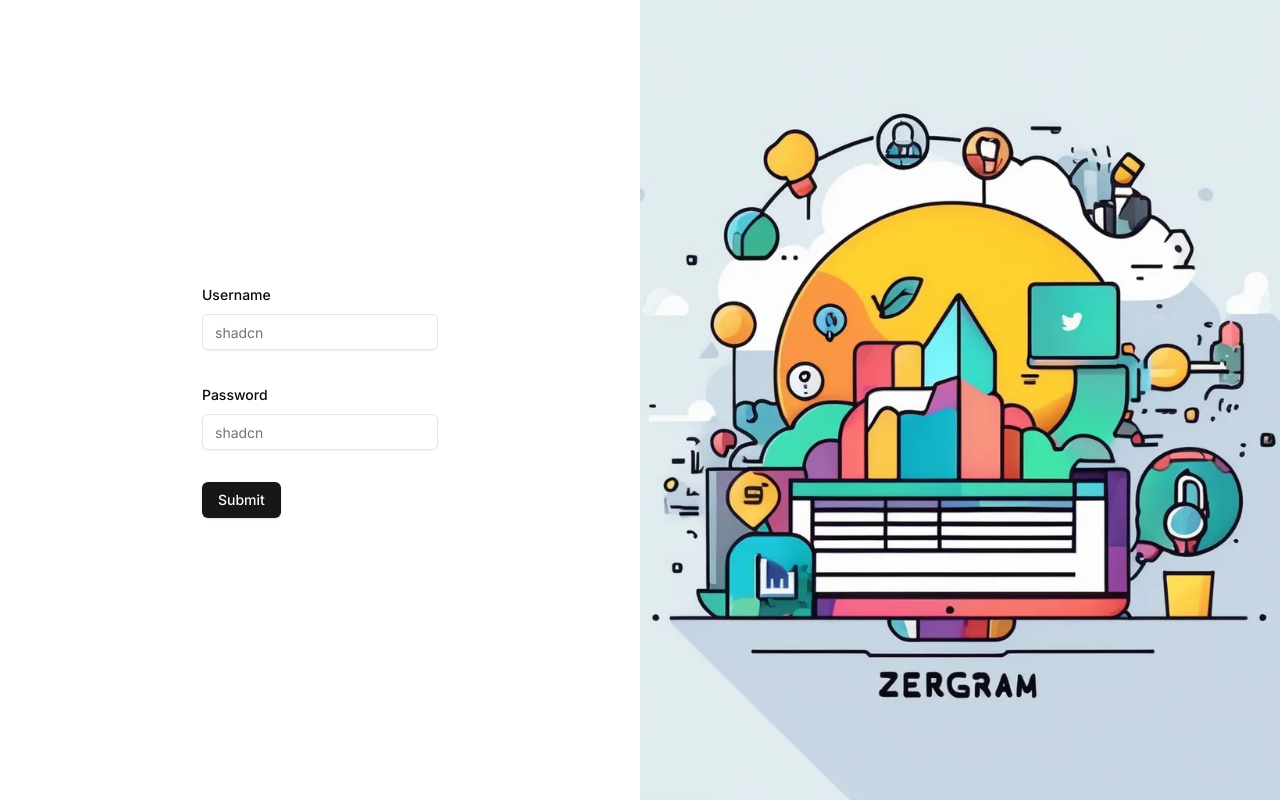
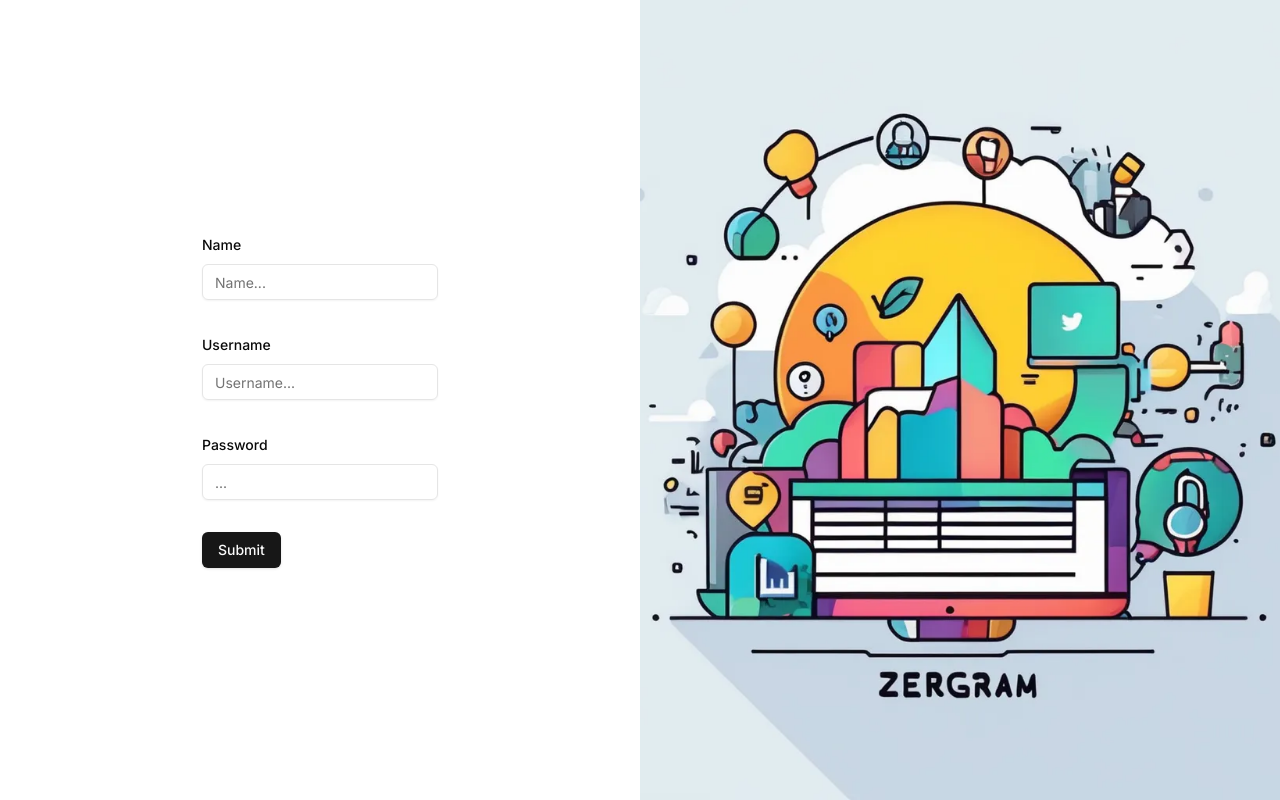
Before and after one commit to iAmNsengi/365-commits, a React (Vite) app: page /sign-up in a window 1280 px wide. Built offline with nearby package versions, Linux system fonts and the light colour scheme.

Commit message:
fix: signup form

```diff
--- a/src/_auth/forms/SignUpForm.tsx
+++ b/src/_auth/forms/SignUpForm.tsx
@@ -32,12 +32,24 @@
         <form onSubmit={form.handleSubmit(onSubmit)} className="space-y-8">
           <FormField
             control={form.control}
+            name="name"
+            render={({ field }) => (
+              <FormItem>
+                <FormLabel>Name</FormLabel>
+                <FormControl>
+                  <Input placeholder="Name..." {...field} />
+                </FormControl>
+              </FormItem>
+            )}
+          />
+          <FormField
+            control={form.control}
             name="username"
             render={({ field }) => (
               <FormItem>
                 <FormLabel>Username</FormLabel>
                 <FormControl>
-                  <Input placeholder="shadcn" {...field} />
+                  <Input placeholder="Username..." {...field} />
                 </FormControl>
                 <FormMessage />
               </FormItem>
@@ -50,7 +62,7 @@
               <FormItem>
                 <FormLabel>Password</FormLabel>
                 <FormControl>
-                  <Input placeholder="shadcn" {...field} />
+                  <Input placeholder="..." type="password" {...field} />
                 </FormControl>
                 <FormMessage />
               </FormItem>
```
